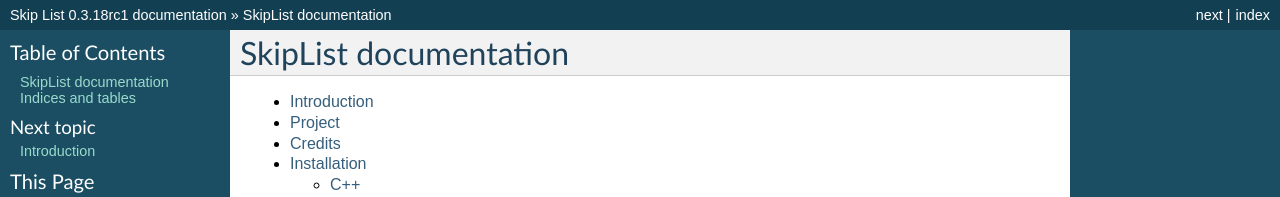
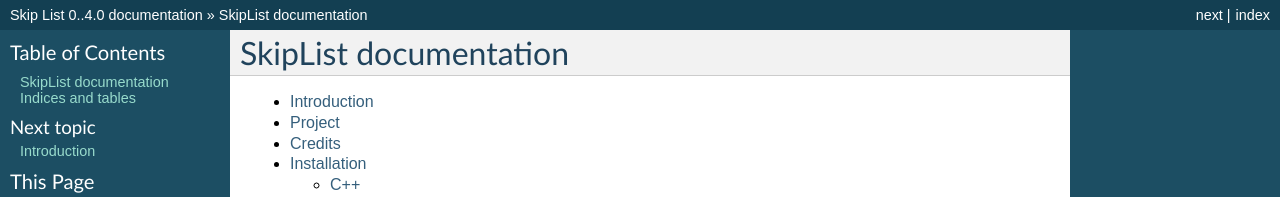
Before and after one commit to paulross/skiplist, a Sphinx documentation site: the page built from docs/source/index.rst, in a window 1280 px wide and 900 px high. Shown: the top 197 px of the window. Built offline with Sphinx 7.4.7, drawn with Linux system fonts in a browser that asks for light colours; some of the changed text lies outside the part shown.

```diff
--- a/docs/source/conf.py
+++ b/docs/source/conf.py
@@ -50,9 +50,9 @@
 # built documents.
 #
 # The short X.Y version.
-version = '0.3.18rc1'
+version = '0.4.0'
 # The full version, including alpha/beta/rc tags.
-release = '0.3.18rc1'
+release = '0..4.0'
 
 todo_include_todos = True
 todo_link_only = True
--- a/setup.cfg
+++ b/setup.cfg
@@ -19,7 +19,7 @@
 
 install_requires =
 
-version = 0.3.18rc1
+version = 0.4.0
 console_scripts =
 keywords =
 classifiers =
--- a/setup.py
+++ b/setup.py
@@ -77,7 +77,7 @@
 
 setup(
     name='orderedstructs',
-    version='0.3.18rc1',
+    version='0.4.0',
     ext_modules=[orderedstructs, ],
     description="Contains a variety of ordered structures, in particular a SkipList.",
     long_description=readme + '\n\n' + history,
```
Also changed, not shown: HISTORY.md (+2 -2 lines), 2 other files.
